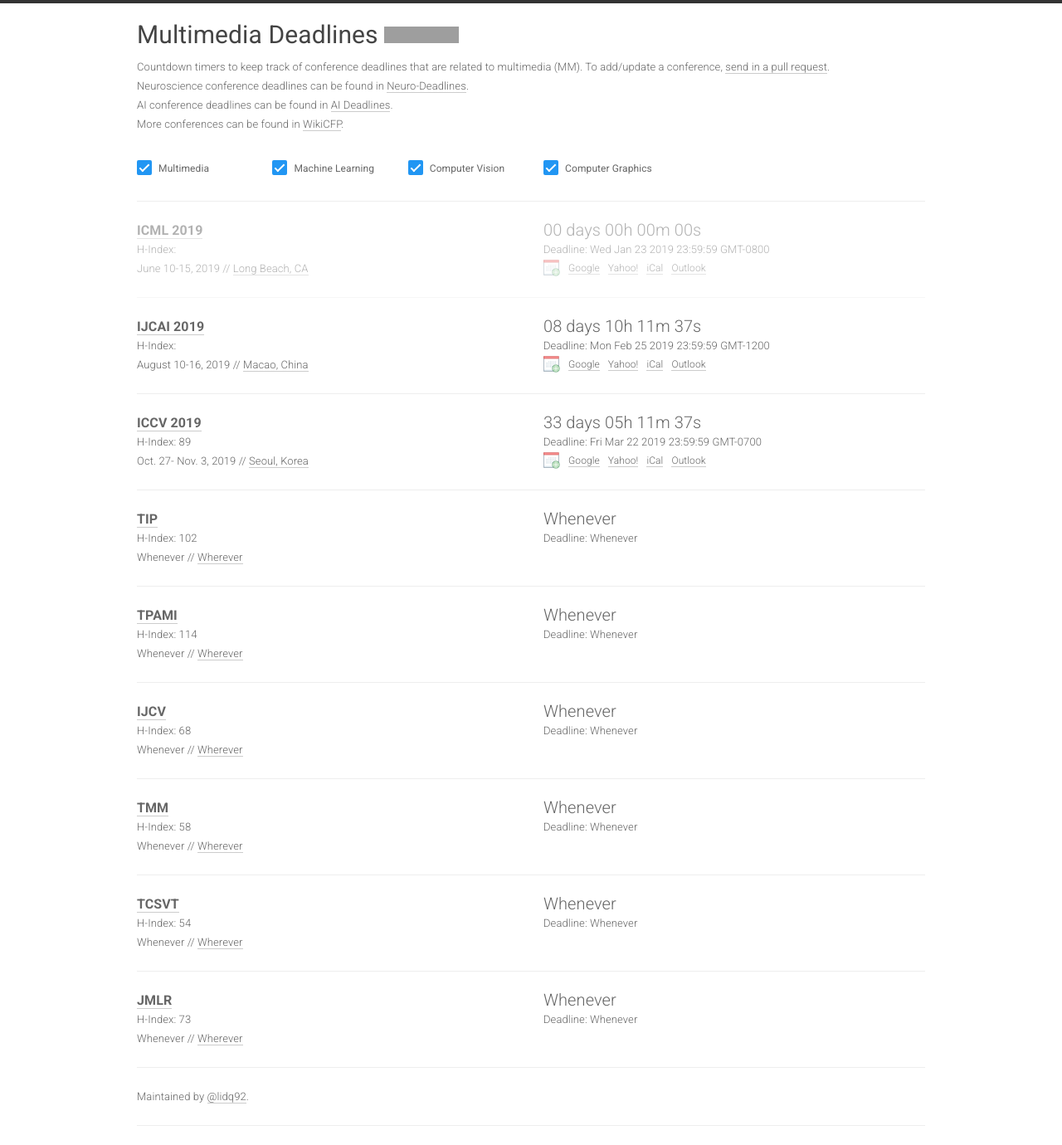
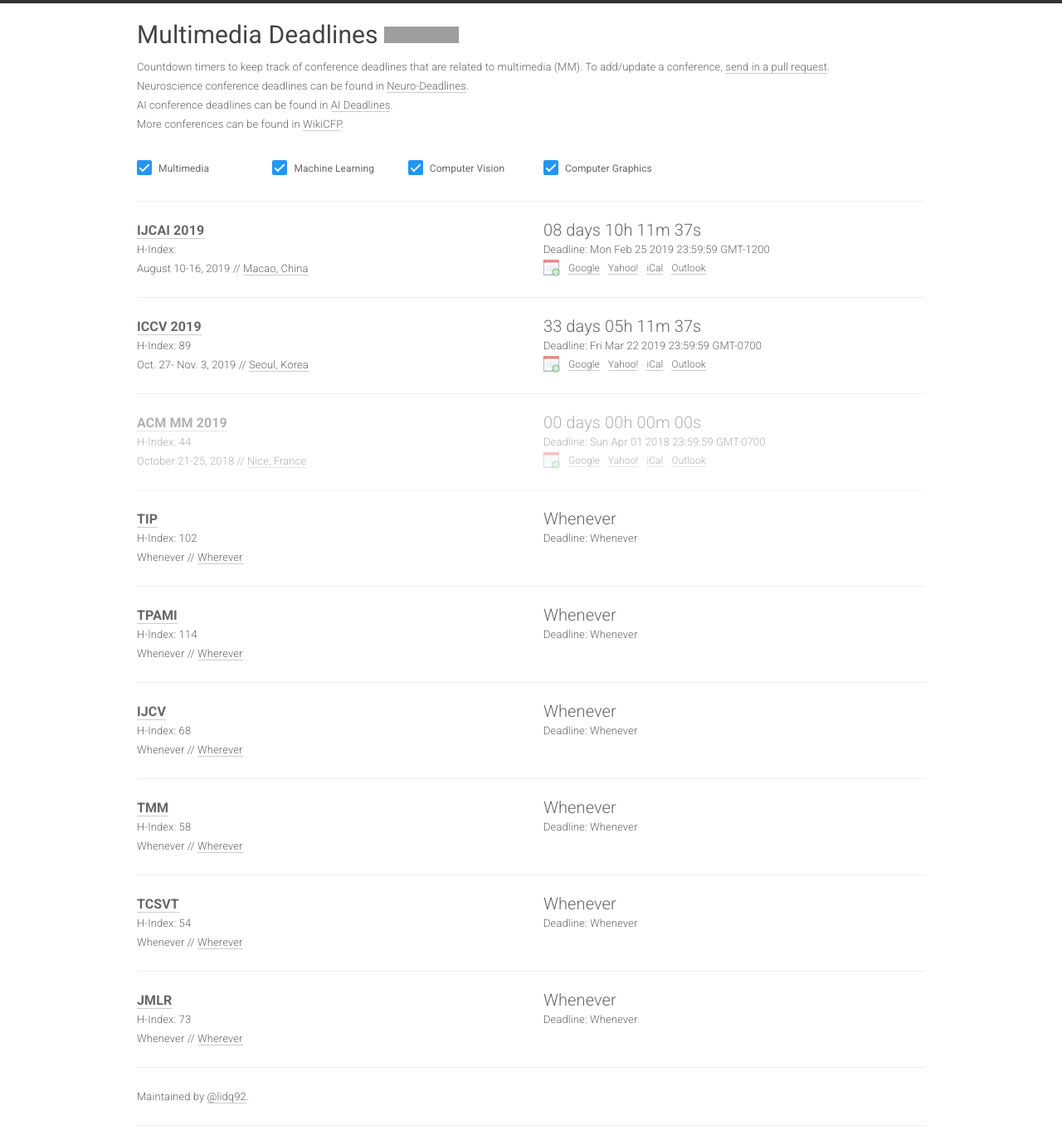
Before and after one commit to lidq92/lidq92.github.io, a Jekyll site: the page built from index.html, in a window 1280 px wide. Shown: the whole page at 83% size. Built offline with Jekyll 4.4.1, drawn with Linux system fonts in a browser that asks for light colours; nearby versions of some CDN libraries; grey boxes are pictures that could not be loaded.

Commit message:
Update conferences.yml

```diff
--- a/_data/conferences.yml
+++ b/_data/conferences.yml
@@ -1,15 +1,15 @@
 
 ---
 
-- name: ICML
-  year: 2019
-  id: icml19
-  link: https://icml.cc/Conferences/2019
-  deadline: "2019-01-23 23:59:59"
-  timezone: America/Los_Angeles
-  date: June 10-15, 2019
-  place: Long Beach, CA
-  sub: ML
+# - name: ICML
+#   year: 2019
+#   id: icml19
+#   link: https://icml.cc/Conferences/2019
+#   deadline: "2019-01-23 23:59:59"
+#   timezone: America/Los_Angeles
+#   date: June 10-15, 2019
+#   place: Long Beach, CA
+#   sub: ML
 
 - name: IJCAI
   year: 2019
@@ -31,6 +31,17 @@
   place: Seoul, Korea
   hindex: 89
   sub: CV
+
+- name: ACM MM
+  year: 2019
+  id: acmmm19
+  link: http://acmmm.org/2019/
+  deadline: "2018-04-01 23:59:59"
+  timezone: Etc/GMT+7
+  date: October 21-25, 2018
+  place: Nice, France
+  hindex: 44
+  sub: MM
 
 - name: TIP
   year:
```
